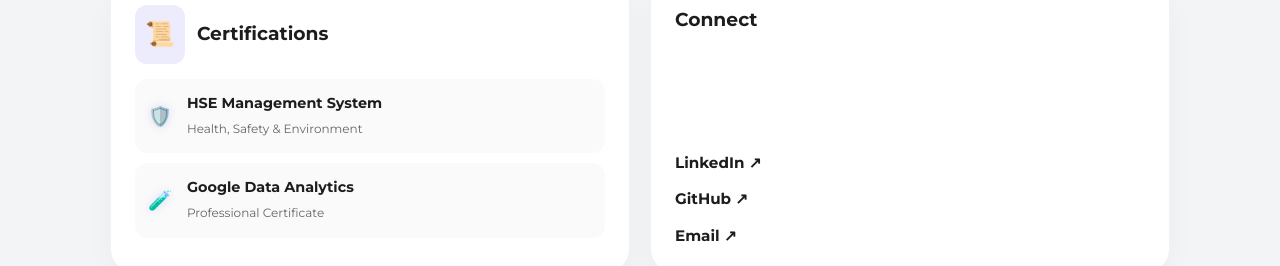
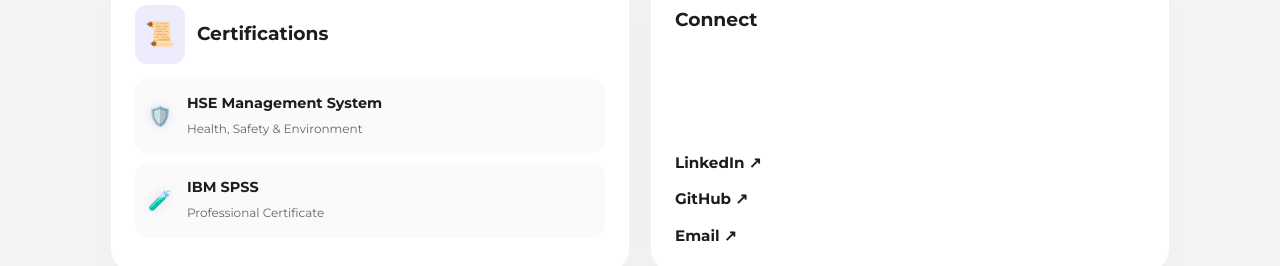
Before and after one commit to OvieOfDelta/jesseishegbe_portfolio, a plain HTML site: page index.html in a window 1280 px wide. Shown: the part 2358-2624 px from the top of the page. Drawn offline with Linux system fonts and the light colour scheme.

Commit message:
Update certification from Google Data Analytics to IBM SPSS

```diff
--- a/index.html
+++ b/index.html
@@ -228,7 +228,7 @@
                     <div class="cert-item">
                         <div class="cert-icon">🧪</div>
                         <div class="cert-info">
-                            <h4>Google Data Analytics</h4>
+                            <h4>IBM SPSS</h4>
                             <span>Professional Certificate</span>
                         </div>
                     </div>
```
